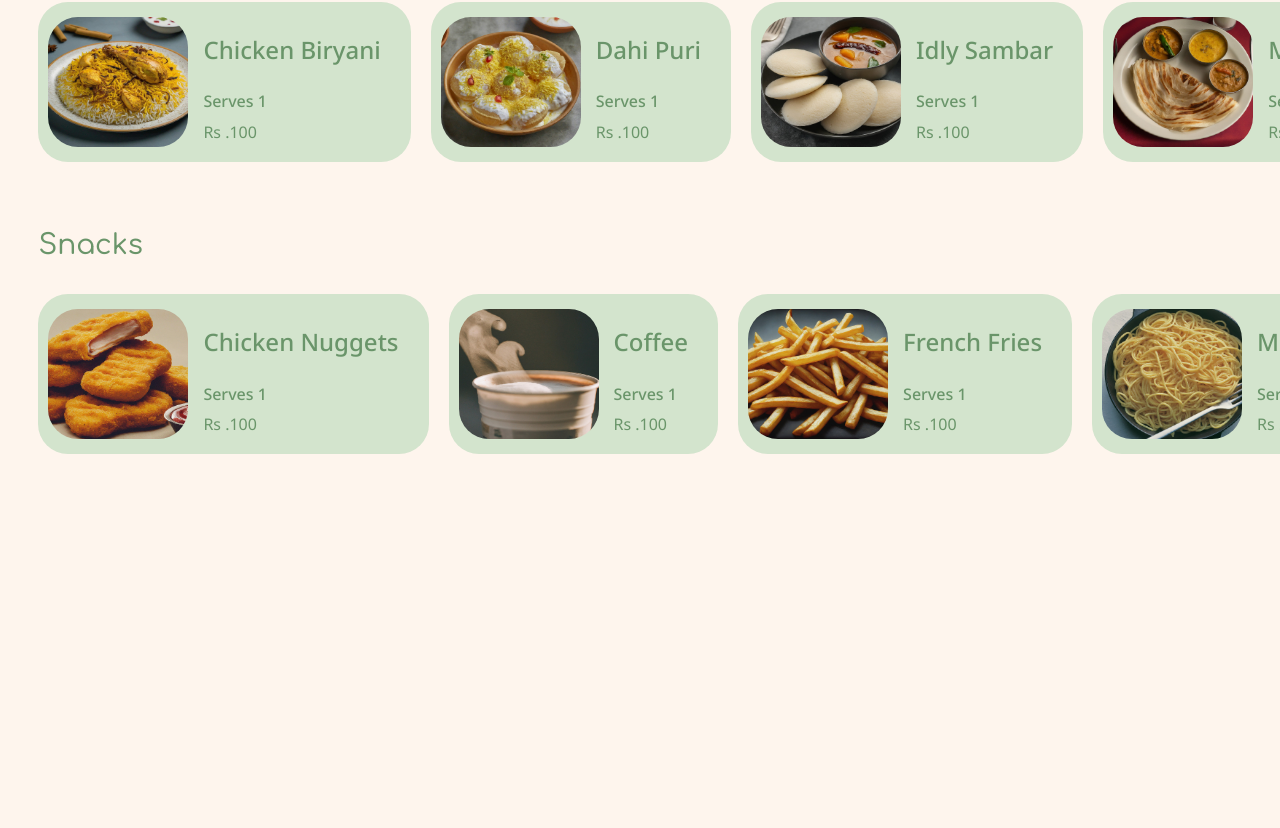
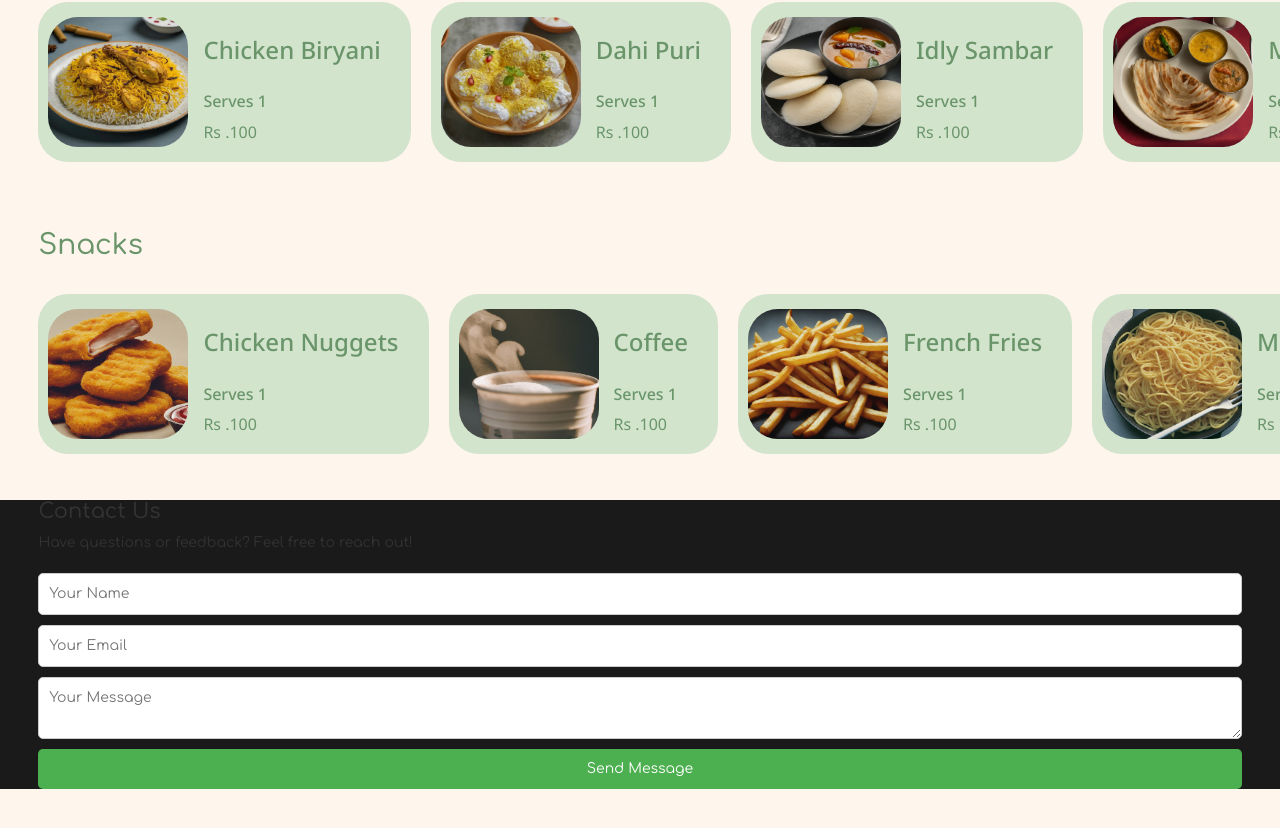
Before and after one commit to raahul-anandh/grub-glide, a React (Create React App) app in the folder frontend/: page / in a window 1280 px wide. Shown: the part 506-1334 px from the top of the page. Before the commit the page ends 1008 px from the top, so only its background shows below. Built offline with nearby package versions, Linux system fonts and the light colour scheme; a web font is replaced by a local one.

Commit message:
Attempt at contact form

```diff
--- a/frontend/src/Components/Cuisine.jsx
+++ b/frontend/src/Components/Cuisine.jsx
@@ -1,5 +1,4 @@
 import React from "react";
-import ReactDOM from "react-dom";
 import { CreateFoodCard } from "./FoodCard.jsx";
 import "./styles/Cuisine.css";
 import chinese from "../Database/Images/chinese";
@@ -8,8 +7,8 @@ import indian from "../Database/Images/indian";
 
 function Cuisine() {
   return (
-    <div className="all-cuisines">
-
+    <div>
+    <section className="all-cuisines">
       <div className="cuisine-container">
         <h1 className="cuisine-name">Chinese</h1>
         <div className="cuisine">{chinese.map(CreateFoodCard)}</div>
@@ -24,9 +23,21 @@ function Cuisine() {
         <h1 className="cuisine-name">Snacks</h1>
         <div className="cuisine">{snacks.map(CreateFoodCard)}</div>
       </div>
-
+    </section>
+      {/* Contact Section */}
+      <section className="contact-section">
+        <div className="contact-content">
+        <h2>Contact Us</h2>
+        <p>Have questions or feedback? Feel free to reach out!</p>
+        <form>
+          <input type="text" placeholder="Your Name" required />
+          <input type="email" placeholder="Your Email" required />
+          <textarea placeholder="Your Message" required></textarea>
+          <button type="submit">Send Message</button>
+        </form>
+        </div>
+      </section>
     </div>
-
   );
 }
 
--- a/frontend/src/Components/styles/Cuisine.css
+++ b/frontend/src/Components/styles/Cuisine.css
@@ -1,39 +1,71 @@
 .cuisine {
   overflow-x: scroll;
-  /* overflow-y: hidden; */
   display: flex;
   flex-direction: row;
   height: auto;
   padding-bottom: 6vh;
   gap: 20px;
-  /* -ms-overflow-style: none;   */
   scrollbar-width: none;
-  /* height:max-content */
-  /* padding-bottom: 70px; */
 }
 
-.cuisine:-webkit-scrollbar {
-  /* display: none; */
-}
-
-.cuisine *{
-    font-family: "Noto Sans", sans-serif;
-    /* font-optical-sizing: auto;
-    font-weight: <weight>;
-    font-style: normal;
-    font-variation-settings:
-    "wdth" 100; */
+.cuisine * {
+  font-family: "Noto Sans", sans-serif;
 }
 
 .all-cuisines {
-  padding-left:3%;
-  position:relative;
-  top:130px;
+  padding-left: 3%;
+  position: relative;
+  top: 130px;
 }
 
 .cuisine-name {
-  font-size:2em;
+  font-size: 2em;
   font-family: "Comfortaa", sans-serif;
   color: hsl(120, 17%, 50%);
   padding-bottom: 3vh;
 }
+
+.contact-section {
+  position: relative;
+  background-color: #1a1a1b;
+
+}
+
+.contact-content {
+  margin: 10% 3%;
+}
+
+.contact-section h2 {
+  font-size: 1.5em;
+  color: #333;
+}
+
+.contact-section p {
+  margin-bottom: 20px;
+}
+
+.contact-section form {
+  display: flex;
+  flex-direction: column;
+  gap: 10px;
+}
+
+.contact-section input,
+.contact-section textarea {
+  padding: 10px;
+  border: 1px solid #ccc;
+  border-radius: 5px;
+}
+
+.contact-section button {
+  padding: 10px 20px;
+  background-color: #4caf50;
+  color: white;
+  border: none;
+  border-radius: 5px;
+  cursor: pointer;
+}
+
+.contact-section button:hover {
+  background-color: #45a049;
+}
```
